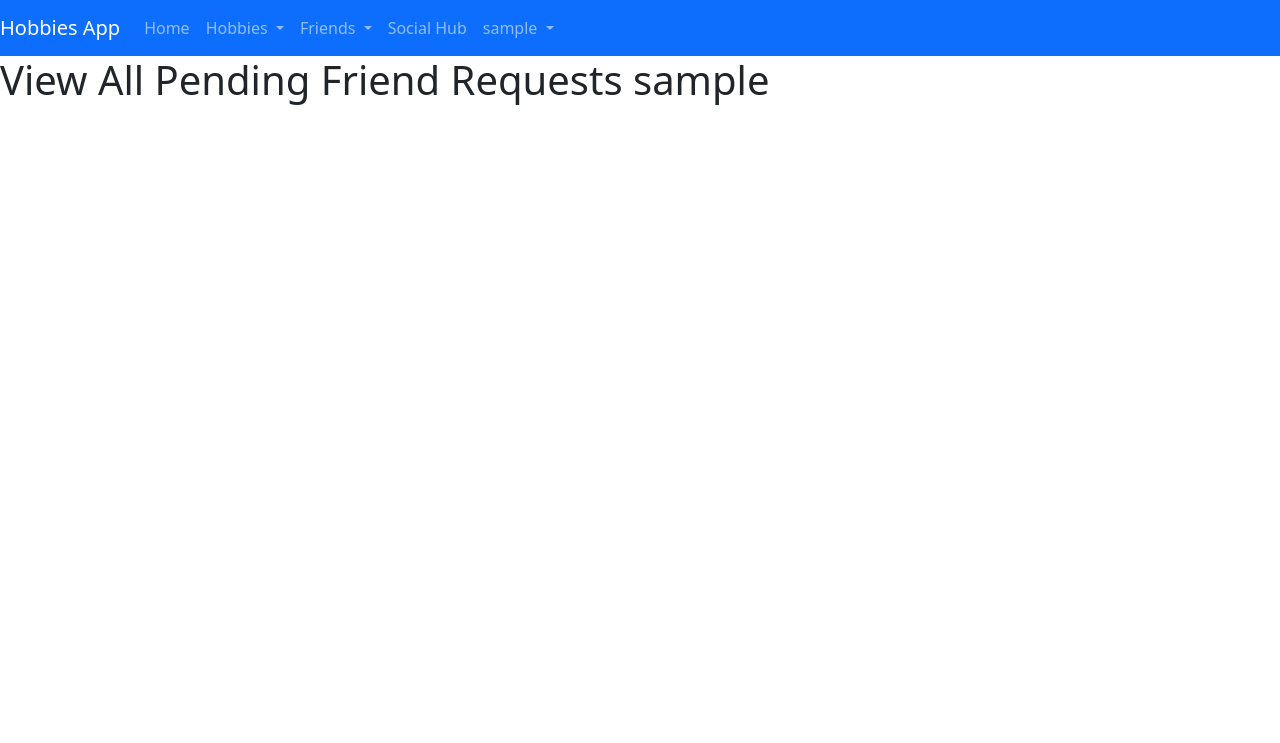
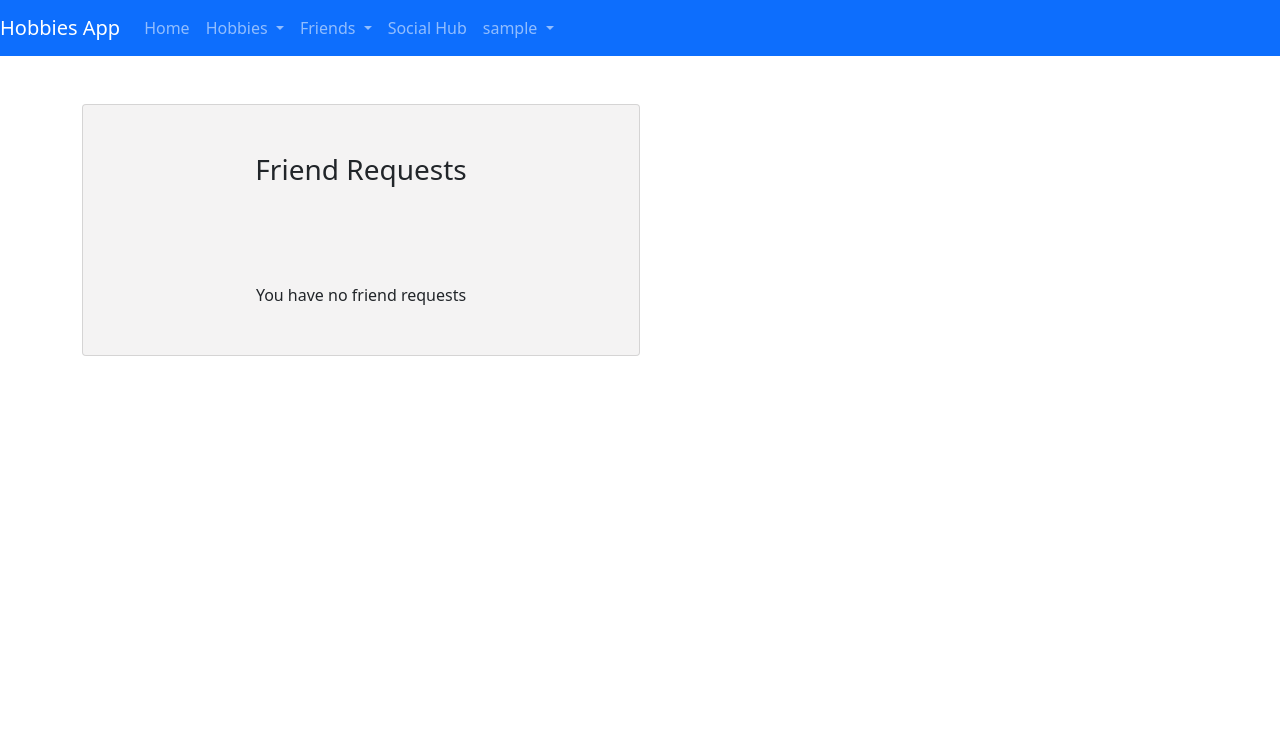
Before and after one commit to AzimIslam/HobbiesApp, a Django app: page /pendingFriendRequests/ in a window 1280 px wide. Shown: the top 743 px of the page. Run offline with Django 3.2, Linux system fonts and the light colour scheme; the visitor is signed in with stand-in values (Sample User, id 1); data that the repository does not hold is empty; some libraries are stand-ins or nearby versions.

Commit message:
Can now accept and reject friend requests

```diff
--- a/mainapp/api.py
+++ b/mainapp/api.py
@@ -162,6 +162,14 @@ def users_api(request):
 def friend_request_api(request):
     logged_in_user = request.user
 
+    if request.method == "GET":
+        requests = FriendRequest.objects.filter(to_user=logged_in_user)
+        print(requests)
+        arr = [request.from_user.to_dict() for request in requests]
+        return JsonResponse({
+            'data': arr
+        })
+
     if request.method == "POST":
         try:
             POST = json.loads(request.body)
@@ -202,3 +210,29 @@ def friend_api(request):
             return HttpResponseNotFound("Invalid data")
 
     return HttpResponseBadRequest("Invalid method")
+
+@login_required
+def acceptFriendRequest(request):
+    logged_in_user = request.user
+    user_object = get_object_or_404(User,username=logged_in_user.username)
+    if request.method == "PUT":
+        try:
+            PUT = json.loads(request.body)
+            friendToAdd = PUT["friendToAdd"]
+            friend = User.objects.get(username=friendToAdd)
+            FriendRequest.objects.filter(from_user=friend, to_user=request.user).delete()
+            user_object.friends.add(friend)
+            return JsonResponse({})
+        except:
+            return HttpResponseNotFound("Invalid data")
+
+@login_required
+def rejectFriendRequest(request):
+    if request.method == "DELETE":
+        DELETE = json.loads(request.body)
+        friendToDelete = DELETE["friendToDelete"]
+        result = User.objects.get(username=friendToDelete)
+        FriendRequest.objects.filter(from_user=result, to_user=request.user).delete()
+        return JsonResponse({})
+
+    return HttpResponseBadRequest("Bad Request")
--- a/mainapp/models.py
+++ b/mainapp/models.py
@@ -56,6 +56,13 @@ class User(AbstractUser):
             for hobby in self.hobbies.all()
         ]
 
+    def getFriendRequests(self):
+        return [
+            request
+            for request in FriendRequest.objects.filter(to_user=self.username)
+        ]
+
+
 class FriendRequest(models.Model):
     from_user = models.ForeignKey(User, on_delete=models.CASCADE, related_name="from_user")
     to_user = models.ForeignKey(User, on_delete=models.CASCADE, related_name="to_user")
--- a/mainapp/templates/mainapp/profile/pendingFriendRequests.html
+++ b/mainapp/templates/mainapp/profile/pendingFriendRequests.html
@@ -3,11 +3,93 @@
 {% block content %}
   <div id=app>
     {% csrf_token %}
-    <h1>View All Pending Friend Requests {{ user }}</h1>
+    <div class="full-screen mx-auto flex-column">
+      <div class="container mt-5">
+        <div class="card" class="card shadow mx-auto" style="width: 50%; height: 100%; background-color: rgba(242, 240, 240, 0.8)">
+          <h3 class="card-title m-5 text-center">Friend Requests</h3>
+          <p v-if="requests.length == 0"class="text-center m-5" >You have no friend requests</p>
+          <div v-if="requests.length > 0" class="table-responsive  p-4">
+            <table class="table mx-auto">
+              <thead>
+                <th scope="col">Username</th>
+                <th scope="col">Actions</th>
+              </thead>
+              <tbody class="align-middle">
+                <tr v-for="(request) in requests">
+                  <td>
+                    <a :href="request.profile">
+                      [[ request.username ]]
+                    </a>
+                  </td>
+                  <td>
+                    <button @click="acceptFriendRequest(request)" type="button" class="btn btn-success">Accept</button>
+                    <button @click="rejectFriendRequest(request)" type="button" class="btn btn-danger m-2">Reject</button>
+                  </td>
+                </tr>
+              </tbody>
+            </table>
+          </div>
+        </div>
+      </div>
+    </div>
   </div>
 {% endblock %}
 
 
 {% block scripts %}
+<script>
+  let app = Vue.createApp({
+    delimiters: ["[[", "]]"],
+    data() {
+      return {
+        requests: []
+      }
+    },
+    async created() {
+      let response = await fetch("{% url 'friend request api' %}")
+      if (response.ok) {
+        data = await response.json()
+        this.requests = data["data"]
+        console.log(this.requests)
+      }
+    },
+    methods: {
+      async acceptFriendRequest(request) {
+        let response = await fetch("{% url 'accept friend request' %}", {
+          method: "PUT",
+          headers: {
+            "Content-Type": "application/json",
+            "X-CSRFToken": document.querySelector("[name=csrfmiddlewaretoken").value,
+          },
+          body: JSON.stringify({
+            "friendToAdd": request['username']
+          })
+        })
 
+        if(response.ok) {
+          swal("Success", `You are now friends with ${request.username}`, 'success')
+          this.requests = this.requests.filter(r => r.username != request.username)
+        }
+      },
+      async rejectFriendRequest(request) {
+        let response = await fetch("{% url 'reject friend request' %}", {
+          method: "DELETE",
+          headers: {
+            "Content-Type": "application/json",
+            "X-CSRFToken": document.querySelector("[name=csrfmiddlewaretoken").value,
+          },
+          body: JSON.stringify({
+            "friendToDelete": request['username']
+          })
+        })
+
+        if(response.ok) {
+          this.requests = this.requests.filter(r => r.username != request.username)
+        }
+      }
+    }
+  })
+
+app.mount("#app")
+</script>
 {% endblock %}
--- a/mainapp/urls.py
+++ b/mainapp/urls.py
@@ -45,6 +45,8 @@ urlpatterns = [
     path('api/users/', api.users_api, name="users api"),
     path('api/friendRequest/', api.friend_request_api, name="friend request api"),
     path('api/friend/', api.friend_api, name="friend api"),
+    path("api/acceptFriendRequest/", api.acceptFriendRequest, name="accept friend request"),
+    path("api/rejectFriendRequest/", api.rejectFriendRequest, name="reject friend request")
 
 
 ]
```
